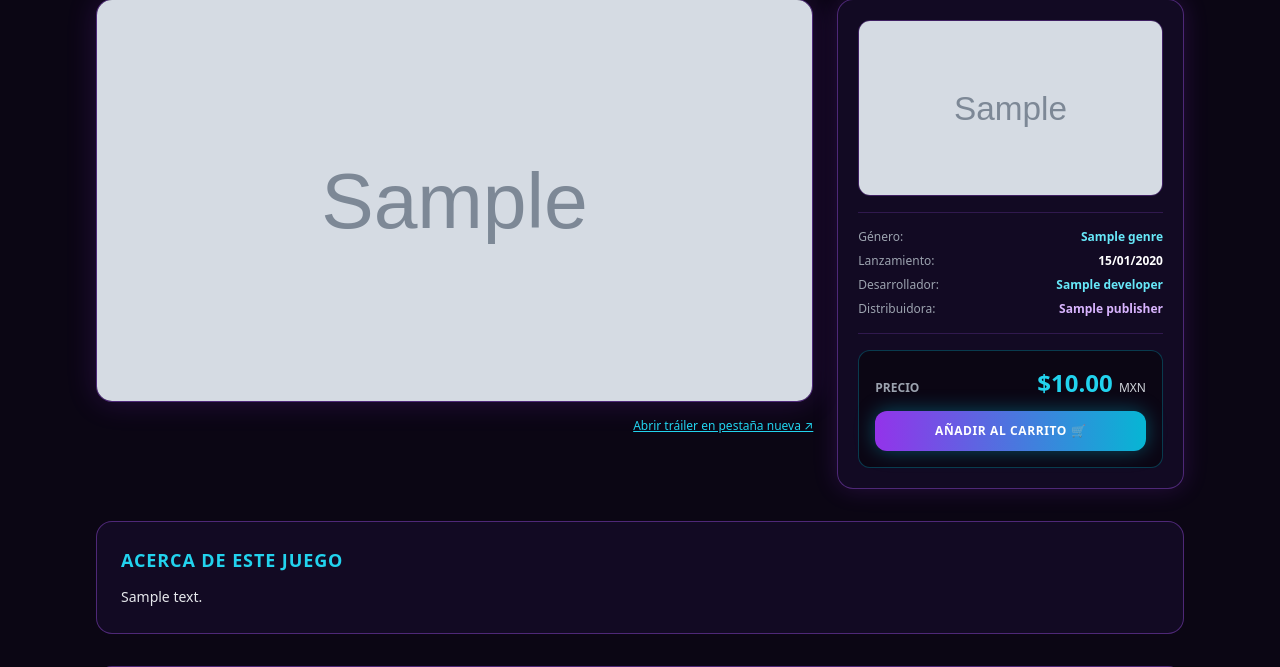
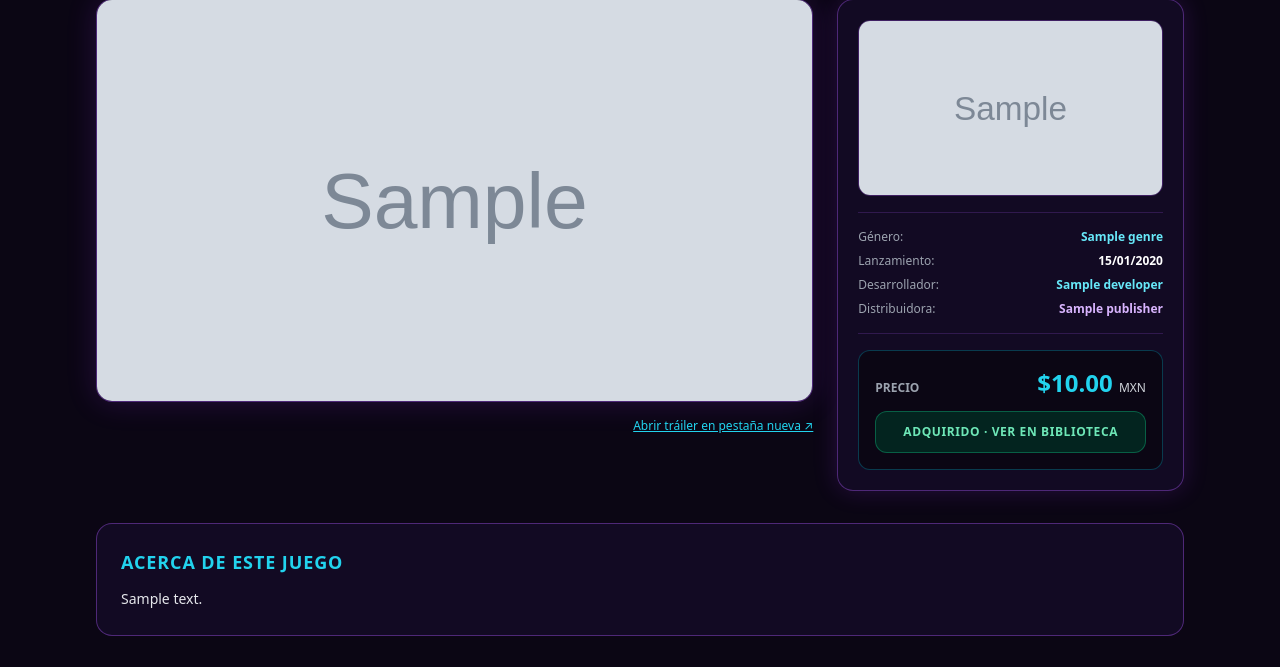
Before and after one commit to alessandraserrano982-coder/game-zone-laravel, a Laravel app: template resources/views/games/show.blade.php in a window 1280 px wide. Shown: the part 155-822 px from the top of the page. Run offline with Laravel 12, Linux system fonts and the light colour scheme; a user stored in the database is signed in; data comes from the database, SQL or seed files in the repository; tables that the repository leaves empty hold one stand-in row (values such as "Sample post"); the template is opened without the code that fills it: most values are stand-ins (such as "Sample title", 1, 10 or a date in 2020); grey boxes marked "Sample" are stand-in pictures; style sheets or scripts are compiled from the project's sources.

Commit message:
Ocultar añadir al carrito en detalle de juegos adquiridos

```diff
--- a/resources/views/games/show.blade.php
+++ b/resources/views/games/show.blade.php
@@ -110,6 +110,12 @@
                         </div>
 
                         @auth
+                            @if(in_array($game->id, $ownedGameIds ?? []))
+                                <a href="{{ route('library.index') }}"
+                                   class="block w-full text-center py-3 rounded-xl bg-emerald-950/80 border border-emerald-500/40 hover:bg-emerald-900/80 text-emerald-300 font-black text-xs tracking-wider uppercase transition">
+                                    Adquirido · Ver en biblioteca
+                                </a>
+                            @else
                                 <form action="{{ route('cart.add') }}" method="POST">
                                     @csrf
                                     <input type="hidden" name="game_id" value="{{ $game->id }}">
@@ -118,6 +124,7 @@
                                         Añadir al carrito 🛒
                                     </button>
                                 </form>
+                            @endif
                         @else
                             <a href="{{ route('register') }}"
                                class="block w-full text-center py-3 rounded-xl bg-gradient-to-r from-purple-600 to-cyan-500 hover:from-purple-500 hover:to-cyan-400 text-white font-black text-xs tracking-wider uppercase shadow-[0_0_20px_rgba(6,182,212,0.4)] transition">
```
Lines whose indentation alone changed are shown as unchanged.
